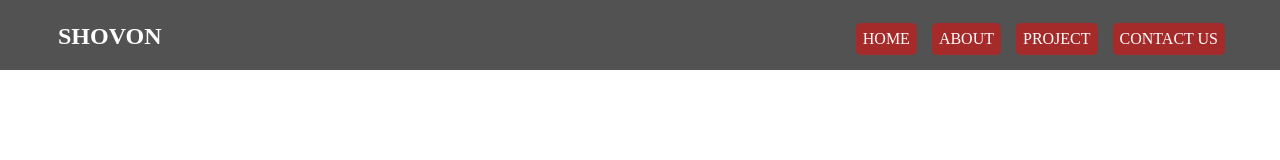
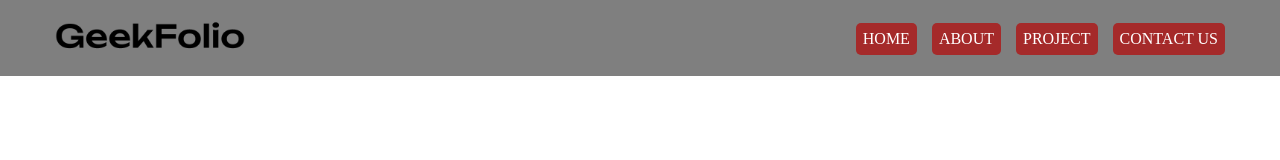
Before and after one commit to ShovonSarkar234/html-css-project-1, a plain HTML site: page index.html in a window 1280 px wide. Drawn offline with Linux system fonts and the light colour scheme.

Commit message:
some changes

```diff
--- a/index.html
+++ b/index.html
@@ -7,12 +7,13 @@
     <link rel="stylesheet" href="style/style.css">
 </head>
 <body>
+    <!-- header section start-->
     <header>
         <nav>
             <div class="container">
                 <div class="menu-con">
                 <div class="logo">
-                    <h2>Shovon</h2>
+                    <img src="images/logo-dark (1).png" alt="logo">
                 </div>
                 <div class="menus">
                     <ul>
--- a/style/style.css
+++ b/style/style.css
@@ -1,3 +1,4 @@
+/*header section start*/
 * {
     margin: 0;
     padding: 0;
@@ -10,7 +11,7 @@
 }
 
 nav {
-    background-color: #000000ad;
+    background-color: #00000080;
 }
 
 a {
@@ -18,12 +19,9 @@ a {
     text-decoration: none;
 }
 
-.logo {
-    padding: 18px;
-    font-size: 16px;
-    text-transform: uppercase;
-    color: white;
-    cursor: pointer;
+.logo img{
+    width: 220px;
+    padding: 15px;
     margin-top: 5px;
 }
 .logo:hover {
@@ -58,3 +56,4 @@ a {
     background-color: palegreen;
 
 }
+/*header section end*/
```
Also changed, not shown: images/background.png (added), images/banner.png (added), images/logo-dark (1).png (added), images/section.png (added).
